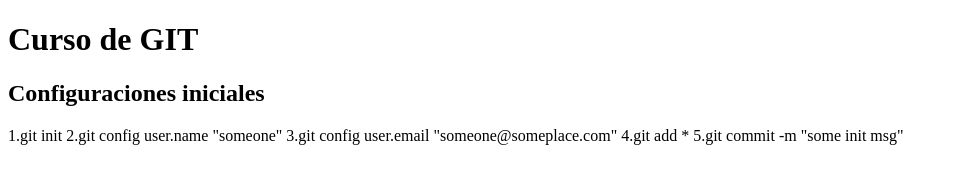
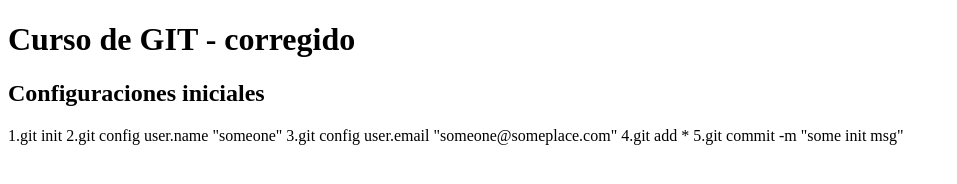
Before and after one commit to orlandochr/proy_git, a plain HTML site: page index.html in a window 1280 px wide. Shown: the whole page, without its empty margins (0-957 px from the left). Drawn offline with Linux system fonts and the light colour scheme.

Commit message:
correccion del titulo

```diff
--- a/index.html
+++ b/index.html
@@ -6,7 +6,7 @@
     <title>Curso GIT</title>
 </head>
 <body>
-    <h1>Curso de GIT </h1>
+    <h1>Curso de GIT - corregido  </h1>
     <h2>Configuraciones iniciales</h2>
     <div>1.git init
         2.git config user.name "someone"
```
